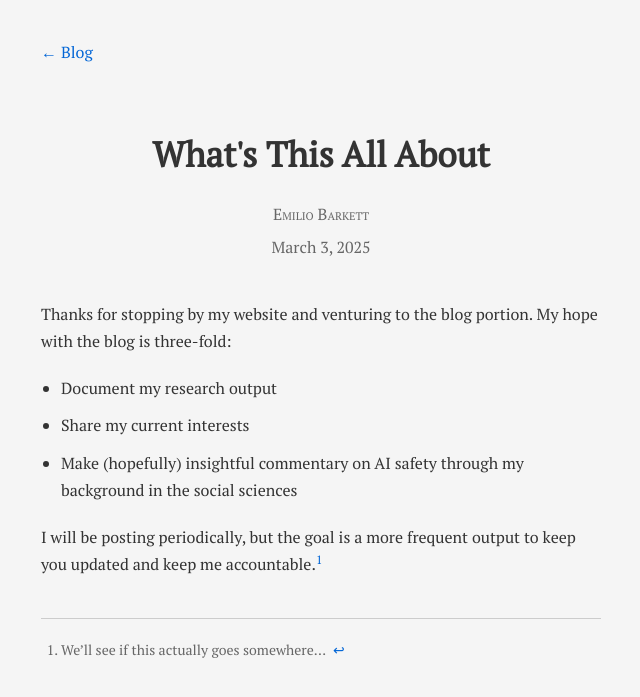
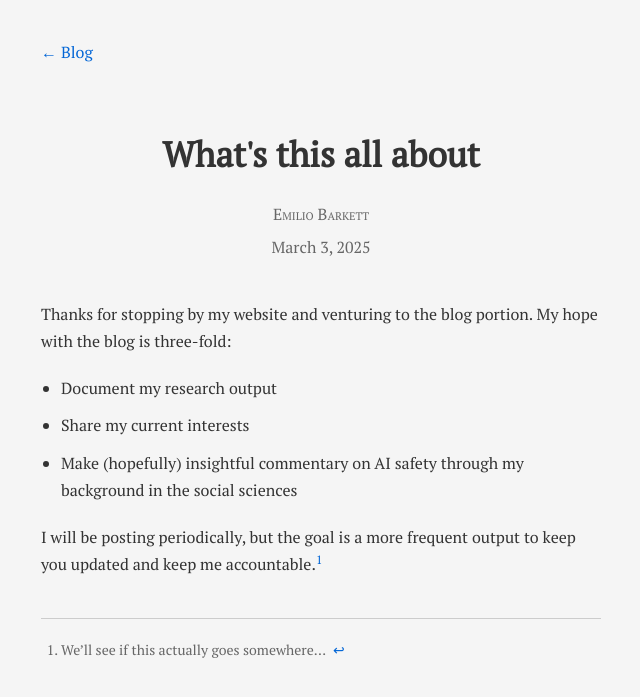
Before and after one commit to EmilioBarkett/emiliobarkett.github.io, a Jekyll site: the page built from _posts/2025-03-03-whats-this-all-about.md, in a window 1280 px wide. Shown: the top 697 px of the page, without its empty margins (319-959 px from the left). Built offline with Jekyll 4.4.1, drawn with Linux system fonts in a browser that asks for light colours.

Commit message:
upd capitalization

```diff
--- a/_posts/2025-03-03-whats-this-all-about.md
+++ b/_posts/2025-03-03-whats-this-all-about.md
@@ -1,6 +1,6 @@
 ---
 layout: post
-title: "What's This All About"
+title: "What's this all about"
 date: 2025-03-03
 description: "A small note about the direction of this blog."
 ---
```
Also changed, not shown: _posts/2025-07-25-a-new-chapter.md (+1 -1 lines).
